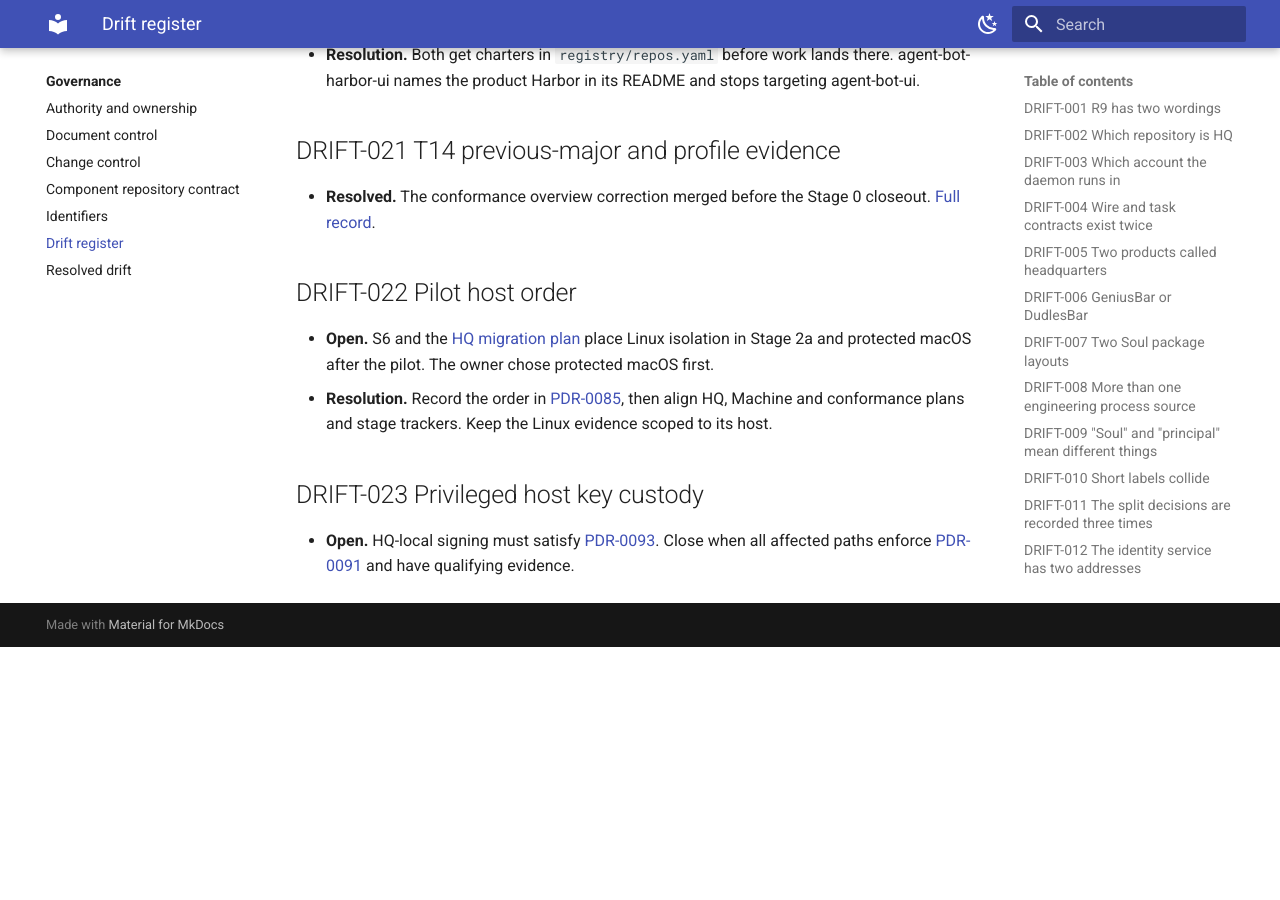
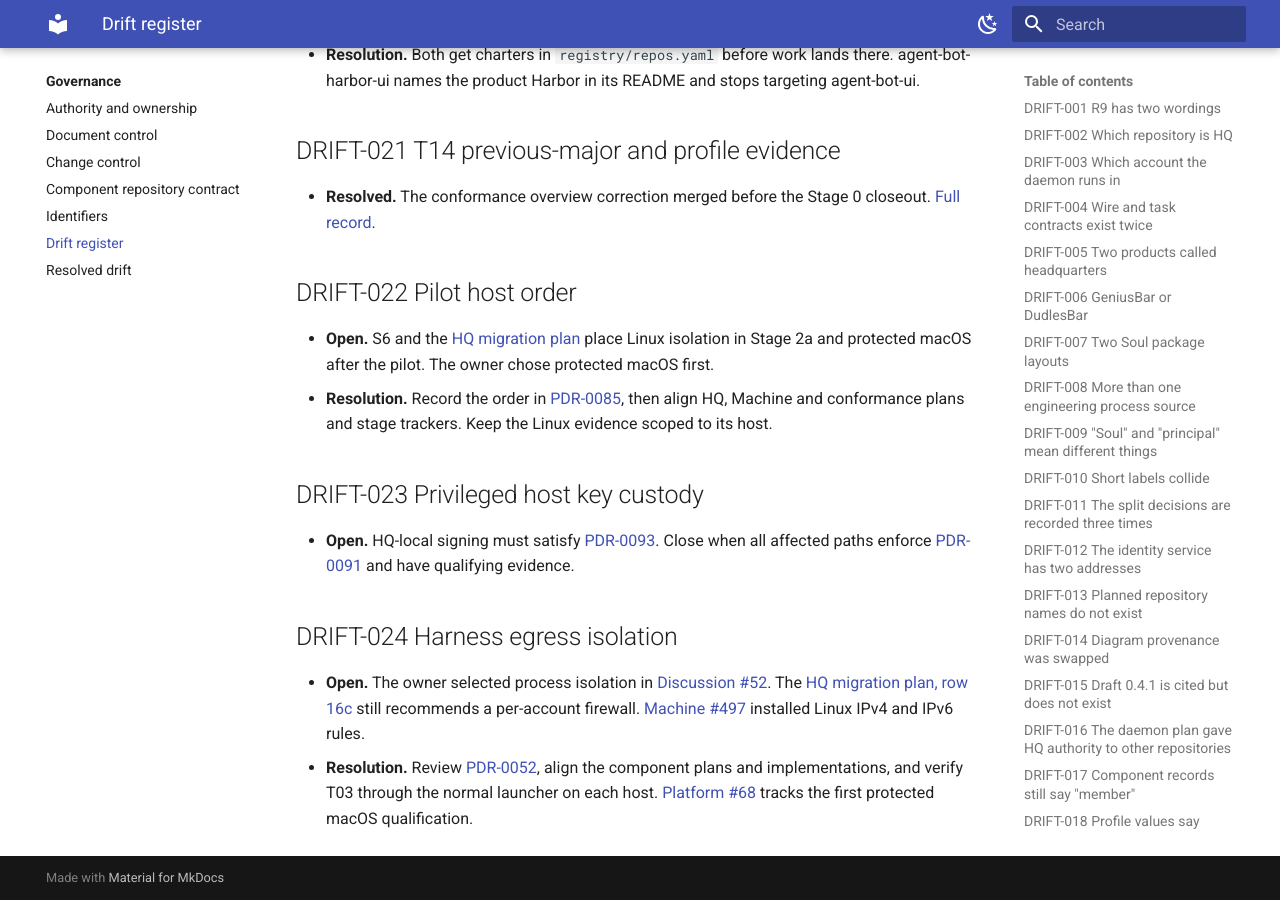
Before and after one commit to true-line/agent-bot-platform, an MkDocs documentation site: the page built from docs/00-governance/drift-register.md, in a window 1280 px wide and 900 px high, scrolled down 4643 px. Built offline with MkDocs 1.6.1 and Material for MkDocs 9.7.7, drawn with Linux system fonts in a browser that asks for light colours; before the commit the page ends 5290 px from its top, so only the background shows below that.

Commit message:
Record the selected harness egress design and track implementation drift
Agent-Bot-Write: ghw_8ed3cc7c1cc75771
Agent-Bot-Session: fa2486d94751

```diff
--- a/docs/00-governance/drift-register.md
+++ b/docs/00-governance/drift-register.md
@@ -118,3 +118,8 @@ Follow each conflict’s resolution or raise a Decisions discussion. Retain ever
 ## DRIFT-023 Privileged host key custody
 
 - **Open.** HQ-local signing must satisfy [PDR-0093](../04-decisions/PDR-0093-standalone-hq-secure-enclave-signing.md). Close when all affected paths enforce [PDR-0091](../04-decisions/PDR-0091-host-privileged-custody.md) and have qualifying evidence.
+
+## DRIFT-024 Harness egress isolation
+
+- **Open.** The owner selected process isolation in [Discussion #52](https://github.com/true-line/agent-bot-platform/discussions/52). The [HQ migration plan, row 16c](https://github.com/true-line/agent-bot-hq/blob/a1e847cb36d7b0e825f810c8c3d4f16fdff6543d/docs/daemon-plugin-split.md#stage-2a-member-isolation-wp2) still recommends a per-account firewall. [Machine #497](https://github.com/true-line/agent-bot-machine/pull/497) installed Linux IPv4 and IPv6 rules.
+- **Resolution.** Review [PDR-0052](../04-decisions/PDR-0052-process-isolation-for-harness-egress.md), align the component plans and implementations, and verify T03 through the normal launcher on each host. [Platform #68](https://github.com/true-line/agent-bot-platform/issues/68) tracks the first protected macOS qualification.
--- a/mkdocs.yml
+++ b/mkdocs.yml
@@ -81,6 +81,7 @@ nav:
       - 04-decisions/PDR-0040-repository-renames-and-transfers-to-true-line.md
       - 04-decisions/PDR-0047-harbor-is-the-control-plane-of-a-linked-machine.md
       - 04-decisions/PDR-0048-notes-live-in-dreams-inputs-held-in-memory-and-synced-in-batches.md
+      - 04-decisions/PDR-0052-process-isolation-for-harness-egress.md
       - 04-decisions/PDR-0053-soul-life-and-agent-replace-member.md
       - 04-decisions/PDR-0055-a-soul-is-managed-when-hq-starts-it.md
       - 04-decisions/PDR-0062-hq-notice-scope-and-legacy-consume-one.md
```
Also changed, not shown: docs/04-decisions/PDR-0052-process-isolation-for-harness-egress.md (added, +32 -0 lines), docs/04-decisions/README.md (+1 -0 lines).
